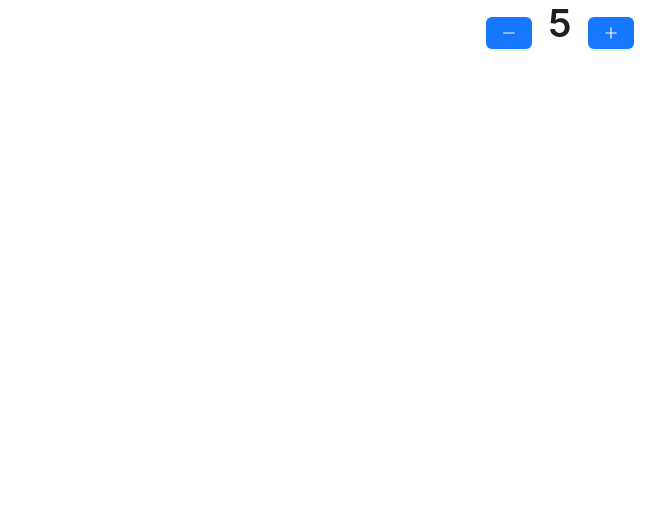
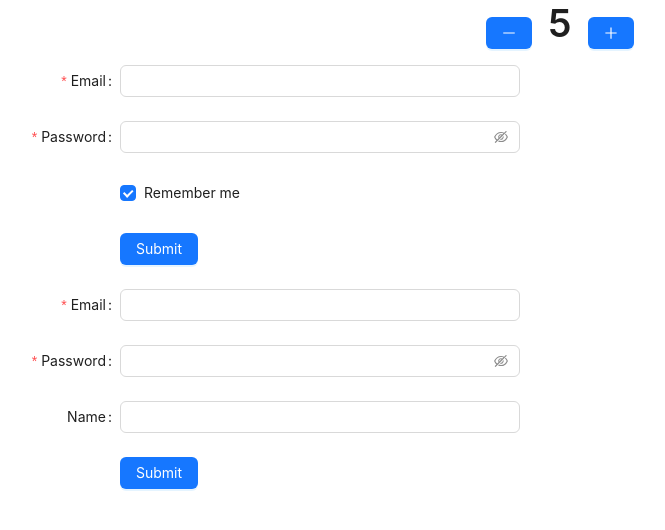
Before and after one commit to Mxmmsv/rest-client-app, a Next.js app: page / in a window 1280 px wide. Shown: the top 530 px of the page, without its empty margins (80-745 px from the left). Built offline with nearby package versions, Linux system fonts and the light colour scheme; no server answers; what @ant-design/nextjs-registry would draw is missing.

Commit message:
feat: add signIn and signUp components, update auth.ts

```diff
--- a/src/app/page.tsx
+++ b/src/app/page.tsx
@@ -3,6 +3,8 @@
 import { MinusOutlined, PlusOutlined } from '@ant-design/icons';
 import { Button, Flex, Typography } from 'antd';
 
+import SignIn from '@/components/auth-components/signIn';
+import SignUp from '@/components/auth-components/singUp';
 import { useAppDispatch, useAppSelector } from '@/lib/store/hooks';
 import { increment, decrement } from '@/lib/store/slice/counterSlice';
 
@@ -13,6 +15,7 @@ export default function Home() {
   const dispatch = useAppDispatch();
 
   return (
+    <>
       <Flex justify="center" align="center" gap="middle">
         <Button
           type="primary"
@@ -32,5 +35,8 @@ export default function Home() {
           <PlusOutlined />
         </Button>
       </Flex>
+      <SignIn />
+      <SignUp />
+    </>
   );
 }
--- /dev/null
+++ b/src/components/auth-components/signIn.tsx
@@ -0,0 +1,77 @@
+import { Button, Checkbox, Flex, Form, Input, Typography } from 'antd';
+import { useAuthState } from 'react-firebase-hooks/auth';
+
+import { AuthInfo, logInWithEmailAndPassword, logout } from '@/lib/auth/auth';
+import { auth } from '@/lib/auth/firebase.config';
+
+type FieldType = {
+  email?: string;
+  password?: string;
+  remember?: string;
+};
+
+export default function SignIn() {
+  const [user, loading, error] = useAuthState(auth);
+
+  if (loading) {
+    return <div>...loading</div>;
+  }
+
+  if (error) {
+    return <div>{error.message}</div>;
+  }
+
+  if (user) {
+    return (
+      <Flex vertical justify="center" align="center">
+        <Typography.Title>{`Hi, ${user.displayName}`}</Typography.Title>
+        <Typography.Title>You are already loggin!</Typography.Title>
+        <Button type="primary" onClick={logout}>
+          Logout
+        </Button>
+      </Flex>
+    );
+  }
+
+  const onFinish = ({ email, password }: AuthInfo) => {
+    logInWithEmailAndPassword({ email, password });
+  };
+
+  return (
+    <Form
+      name="signIn"
+      labelCol={{ span: 8 }}
+      wrapperCol={{ span: 16 }}
+      style={{ maxWidth: 600 }}
+      initialValues={{ remember: true }}
+      onFinish={onFinish}
+      autoComplete="on"
+    >
+      <Form.Item<FieldType>
+        label="Email"
+        name="email"
+        rules={[{ required: true, message: 'Please input your email!' }]}
+      >
+        <Input />
+      </Form.Item>
+
+      <Form.Item<FieldType>
+        label="Password"
+        name="password"
+        rules={[{ required: true, message: 'Please input your password!' }]}
+      >
+        <Input.Password />
+      </Form.Item>
+
+      <Form.Item<FieldType> name="remember" valuePropName="checked" label={null}>
+        <Checkbox>Remember me</Checkbox>
+      </Form.Item>
+
+      <Form.Item label={null}>
+        <Button type="primary" htmlType="submit">
+          Submit
+        </Button>
+      </Form.Item>
+    </Form>
+  );
+}
--- /dev/null
+++ b/src/components/auth-components/singUp.tsx
@@ -0,0 +1,73 @@
+import { Button, Form, Input } from 'antd';
+import { useAuthState } from 'react-firebase-hooks/auth';
+
+import { User, registerWithEmailAndPassword } from '@/lib/auth/auth';
+import { auth } from '@/lib/auth/firebase.config';
+
+type FieldType = {
+  email?: string;
+  password?: string;
+  name?: string;
+};
+
+export default function SignIn() {
+  const [user, loading, error] = useAuthState(auth);
+
+  if (loading) {
+    return <div>...loading</div>;
+  }
+
+  if (error) {
+    return <div>{error.message}</div>;
+  }
+
+  if (user) {
+    return;
+  }
+
+  const onFinish = ({ email, password, name }: User) => {
+    registerWithEmailAndPassword({ email, password, name });
+  };
+
+  return (
+    <Form
+      name="signUp"
+      labelCol={{ span: 8 }}
+      wrapperCol={{ span: 16 }}
+      style={{ maxWidth: 600 }}
+      initialValues={{ remember: true }}
+      onFinish={onFinish}
+      autoComplete="off"
+    >
+      <Form.Item<FieldType>
+        label="Email"
+        name="email"
+        rules={[{ required: true, message: 'Please input your email!' }]}
+      >
+        <Input />
+      </Form.Item>
+
+      <Form.Item<FieldType>
+        label="Password"
+        name="password"
+        rules={[{ required: true, message: 'Please input your password!' }]}
+      >
+        <Input.Password />
+      </Form.Item>
+
+      <Form.Item<FieldType>
+        label="Name"
+        name="name"
+        rules={[{ required: false, message: 'Please input your name!' }]}
+      >
+        <Input />
+      </Form.Item>
+
+      <Form.Item label={null}>
+        <Button type="primary" htmlType="submit">
+          Submit
+        </Button>
+      </Form.Item>
+    </Form>
+  );
+}
--- a/src/lib/auth/auth.ts
+++ b/src/lib/auth/auth.ts
@@ -1,10 +1,5 @@
 /* eslint-disable sonarjs/todo-tag */
-import {
-  signInWithEmailAndPassword,
-  createUserWithEmailAndPassword,
-  signOut,
-  updateProfile,
-} from 'firebase/auth';
+import { signInWithEmailAndPassword, createUserWithEmailAndPassword, signOut } from 'firebase/auth';
 import { collection, addDoc } from 'firebase/firestore';
 
 import { auth, db } from './firebase.config';
@@ -32,9 +27,6 @@ const registerWithEmailAndPassword = async ({ name, email, password }: User) =>
     const res = await createUserWithEmailAndPassword(auth, email, password);
     const user = res.user;
     await addDoc(collection(db, 'users'), { uid: user.uid, name, authProvider: ' local ', email });
-    if (auth.currentUser) {
-      await updateProfile(auth.currentUser, { displayName: name });
-    }
   } catch (err) {
     console.error(err);
     //TODO implement toast
```
Lines whose indentation alone changed are shown as unchanged.
